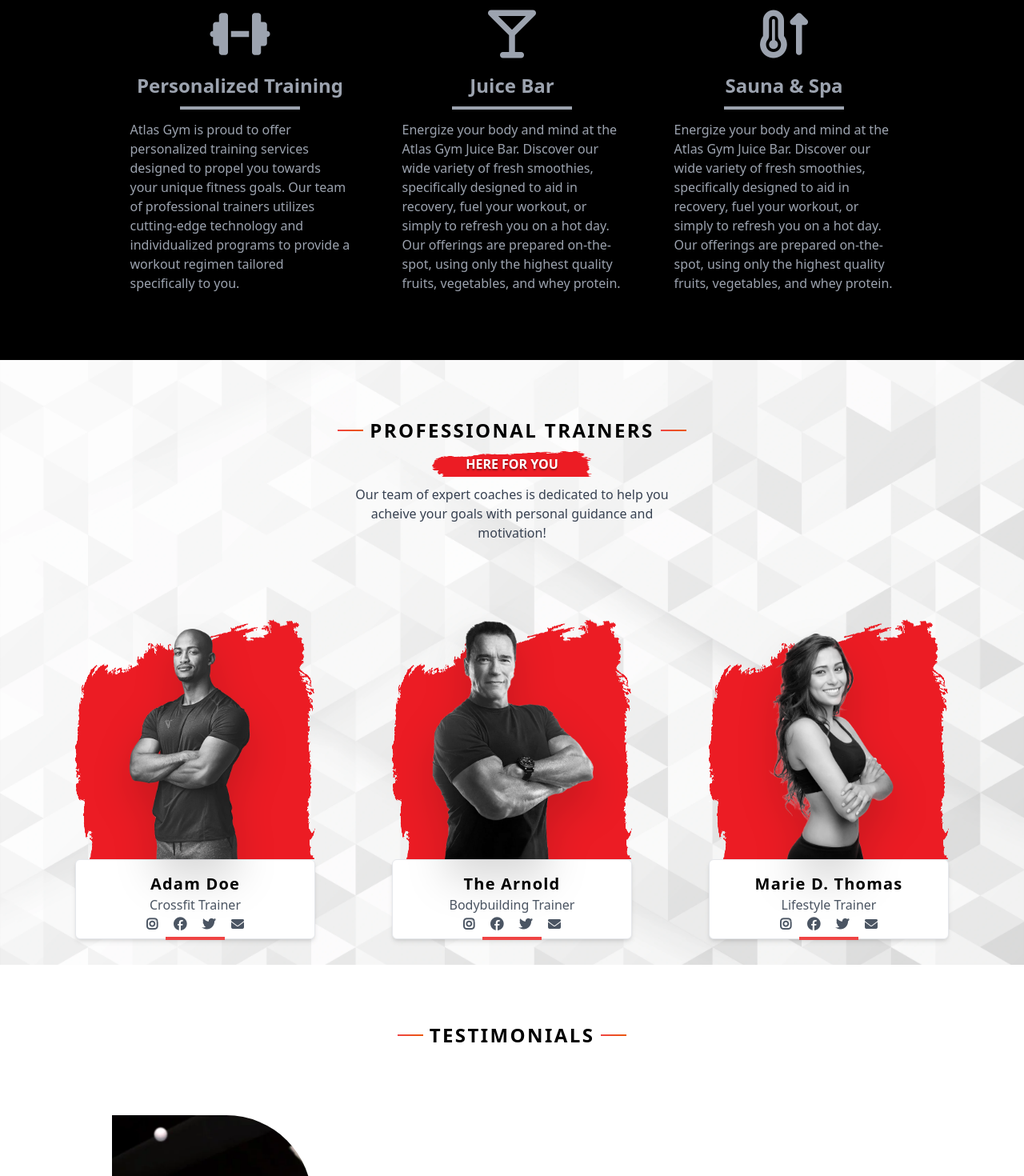
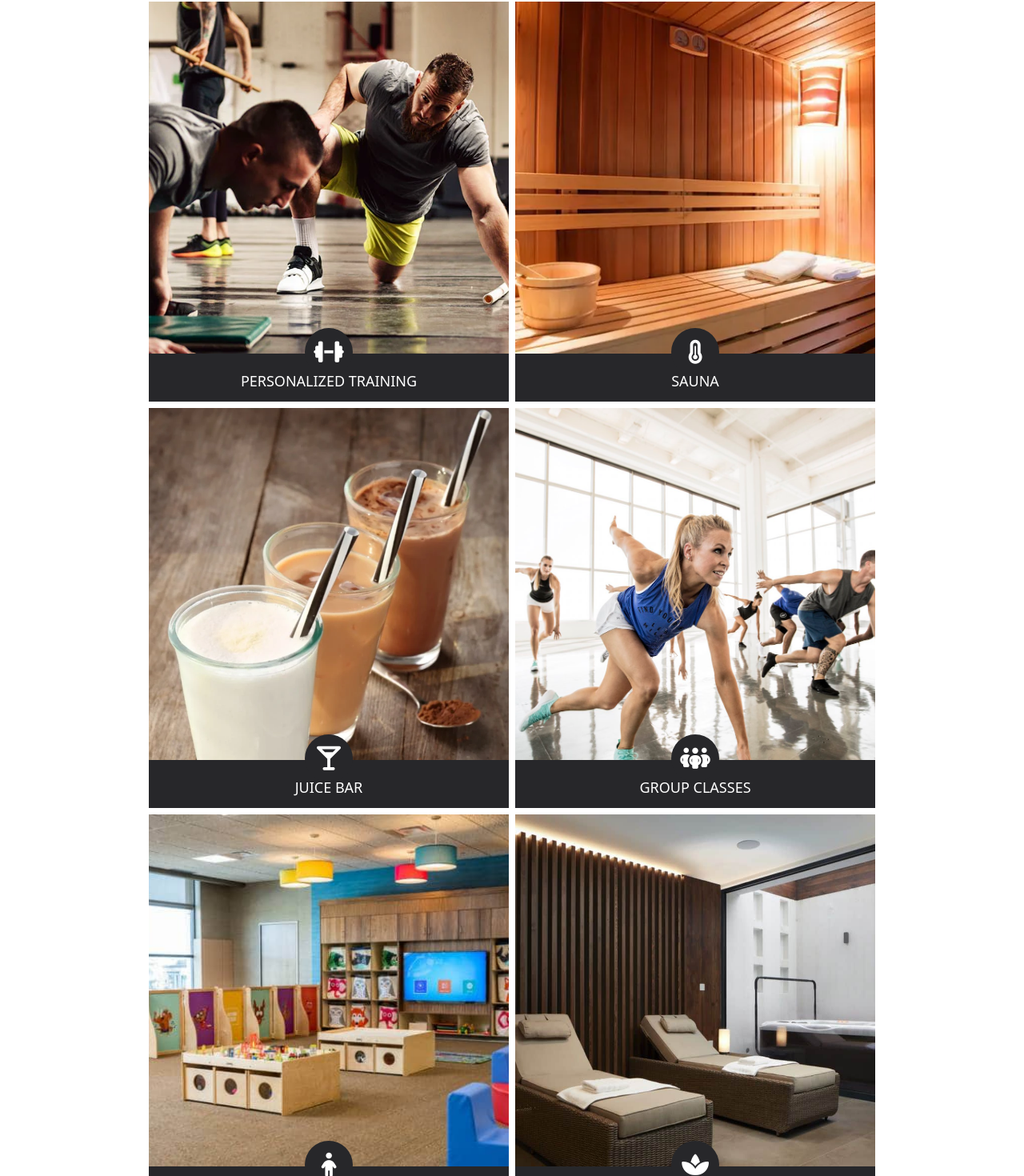
Before and after one commit to jll38/gym-site, a Next.js app: page / in a window 1280 px wide. Shown: the part 996-2466 px from the top of the page at 80% size. Built offline with nearby package versions, Linux system fonts and the light colour scheme.

Commit message:
services home page

```diff
--- a/src/components/SlideColorBox.js
+++ b/src/components/SlideColorBox.js
@@ -75,7 +75,7 @@ export function SlideColorBox({ idNum, title, sub, icon, img }) {
           className="text-white -top-10  relative  uppercase font-medium transition-all duration-300"
         >
           <div className="text-center uppercase text-lg">{title}</div>
-          <div className="relative top-28 text-white text-md font-medium">
+          <div className="relative top-28 text-white text-md font-medium text-center">
             {sub}
           </div>
         </div>
--- a/src/pages/index.js
+++ b/src/pages/index.js
@@ -2,6 +2,7 @@ import { PriceCard } from "./../components/priceCard";
 import { Trainer } from "./../components/trainer";
 import { Footer } from "./../components/footer";
 import { Navbar } from "./../components/Navbar";
+import { SlideColorBox } from "@/components/SlideColorBox";
 import { useState } from "react";
 import Head from "next/head";
 import Image from "next/image";
@@ -34,10 +35,7 @@ export default function Home() {
         } w-screen h-screen bg-black/50 z-50 overflow-y-hidden flex justify-center items-center `}
       >
         <div className="w-[300px] h-[260px] sm:w-[600px] sm:h-[140px] bg-white rounded-md flex flex-col  items-center gap-4 leading-5 overflow-hidden">
-          <div
-            id="modal-head"
-            className="w-full h-[40px] py-2 px-4 border-b-2"
-          >
+          <div id="modal-head" className="w-full h-[40px] py-2 px-4 border-b-2">
             <div className="leading-6 ">
               <div className="text-[1.2em] text-gray-900 font-medium">
                 Select location
@@ -204,8 +202,8 @@ export default function Home() {
             </div>
           </div>
         </div>
-        <div className="bg-black/95 flex flex-col mt-2">
-          <div className="text-white text-center text-2xl my-10 tracking-[.1em] uppercase flex justify-center items-center gap-2 font-semibold">
+        <div className="bg-white flex flex-col gap-4 justify-center items-center">
+          <div className="text-black  text-center text-2xl mt-10 mb-2.5 tracking-[.1em] uppercase flex justify-center items-center gap-2 font-semibold">
             <span>
               <div className="w-8 h-[2px] bg-gradient-to-r from-red-500 to-orange-600"></div>
             </span>
@@ -214,83 +212,52 @@ export default function Home() {
               <div className="w-8 h-[2px] bg-gradient-to-r from-red-500 to-orange-600"></div>
             </span>
           </div>
-          <div className="flex justify-center gap-10 text-gray-400 flex-wrap">
-            <div className="h-[450px] min-w-[300px] max-w-[300px]w w-[300px] hover:text-gray-200 hover:bg-gray-200/5">
-              <div
-                name="cardHead"
-                className="h-1/3 flex flex-col justify-center items-center"
-              >
-                <i class="fa-solid fa-dumbbell text-6xl pb-4  "></i>
-                <h2 className="text-[1.5em] font-semibold">
-                  Personalized Training
-                </h2>
 
-                <div className="h-1 w-1/2 bg-gray-400 mt-2"></div>
-              </div>
-              <div
-                name="cardBody"
-                className="flex flex-col justify-center items-center"
-              >
-                <p className="break-words w-[275px] font-medium">
-                  Atlas Gym is proud to offer personalized training services
-                  designed to propel you towards your unique fitness goals. Our
-                  team of professional trainers utilizes cutting-edge technology
-                  and individualized programs to provide a workout regimen
-                  tailored specifically to you.
-                </p>
-              </div>
-              <div name="cardFooter" className="px-3 pt-4"></div>
-            </div>
-
-            <div className="h-[450px] min-w-[300px] max-w-[300px]w w-[300px] hover:text-gray-200 hover:bg-gray-200/5">
-              <div
-                name="cardHead"
-                className="h-1/3 flex flex-col justify-center items-center"
-              >
-                <i class="fa-solid fa-martini-glass-empty text-6xl pb-4"></i>
-                <h2 className="text-[1.5em] font-semibold">Juice Bar</h2>
-                <div className="h-1 w-1/2 bg-gray-400 mt-2"></div>
-              </div>
-              <div
-                name="cardBody"
-                className="flex flex-col justify-center items-center"
-              >
-                <p className="break-words w-[275px] font-medium">
-                  Energize your body and mind at the Atlas Gym Juice Bar.
-                  Discover our wide variety of fresh smoothies, specifically
-                  designed to aid in recovery, fuel your workout, or simply to
-                  refresh you on a hot day. Our offerings are prepared
-                  on-the-spot, using only the highest quality fruits,
-                  vegetables, and whey protein.
-                </p>
-              </div>
-              <div name="cardFooter" className="px-3"></div>
-            </div>
-
-            <div className="h-[450px] min-w-[300px] max-w-[300px]w w-[300px] hover:text-gray-200 hover:bg-gray-200/5">
-              <div
-                name="cardHead"
-                className="h-1/3 flex flex-col justify-center items-center"
-              >
-                <i class="fa-solid fa-temperature-arrow-up text-6xl pb-4"></i>
-                <h2 className="text-[1.5em] font-semibold">Sauna & Spa</h2>
-                <div className="h-1 w-1/2 bg-gray-400 mt-2"></div>
-              </div>
-              <div
-                name="cardBody"
-                className="flex flex-col justify-center items-center"
-              >
-                <p className="break-words w-[275px] font-medium">
-                  Energize your body and mind at the Atlas Gym Juice Bar.
-                  Discover our wide variety of fresh smoothies, specifically
-                  designed to aid in recovery, fuel your workout, or simply to
-                  refresh you on a hot day. Our offerings are prepared
-                  on-the-spot, using only the highest quality fruits,
-                  vegetables, and whey protein.
-                </p>
-              </div>
-              <div name="cardFooter" className="px-3"></div>
-            </div>
+          <div className="flex flex-wrap justify-center gap-2 py-6">
+            <SlideColorBox
+              idNum={1}
+              title={"Personalized Training"}
+              sub={"Work with experienced trainers to achieve your goals"}
+              icon={"dumbbell"}
+              img="/images/trainer.webp"
+            />
+            <SlideColorBox
+              idNum={2}
+              title={"Sauna"}
+              sub={"Post-workout relaxation"}
+              icon={"temperature-three-quarters"}
+              img="/images/sauna.webp"
+            />
+            <SlideColorBox
+              idNum={3}
+              title={"Juice Bar"}
+              sub={
+                "Come for a refreshing pre-workout drink or protein smoothie"
+              }
+              icon={"martini-glass"}
+              img="/images/protein.webp"
+            />
+            <SlideColorBox
+              idNum={4}
+              title={"Group Classes"}
+              sub={"Make some friends and get a killer workout in"}
+              icon={"people-group"}
+              img="/images/group.jpeg"
+            />
+            <SlideColorBox
+              idNum={5}
+              title={"Childcare"}
+              sub={"Don't let life slow you down from your fitness goals"}
+              icon={"child"}
+              img="/images/daycare.jpeg"
+            />
+            <SlideColorBox
+              idNum={6}
+              title={"Spa"}
+              sub={"Post-workout relaxation"}
+              icon={"spa"}
+              img="/images/spa.jpeg"
+            />
           </div>
         </div>
 
```
